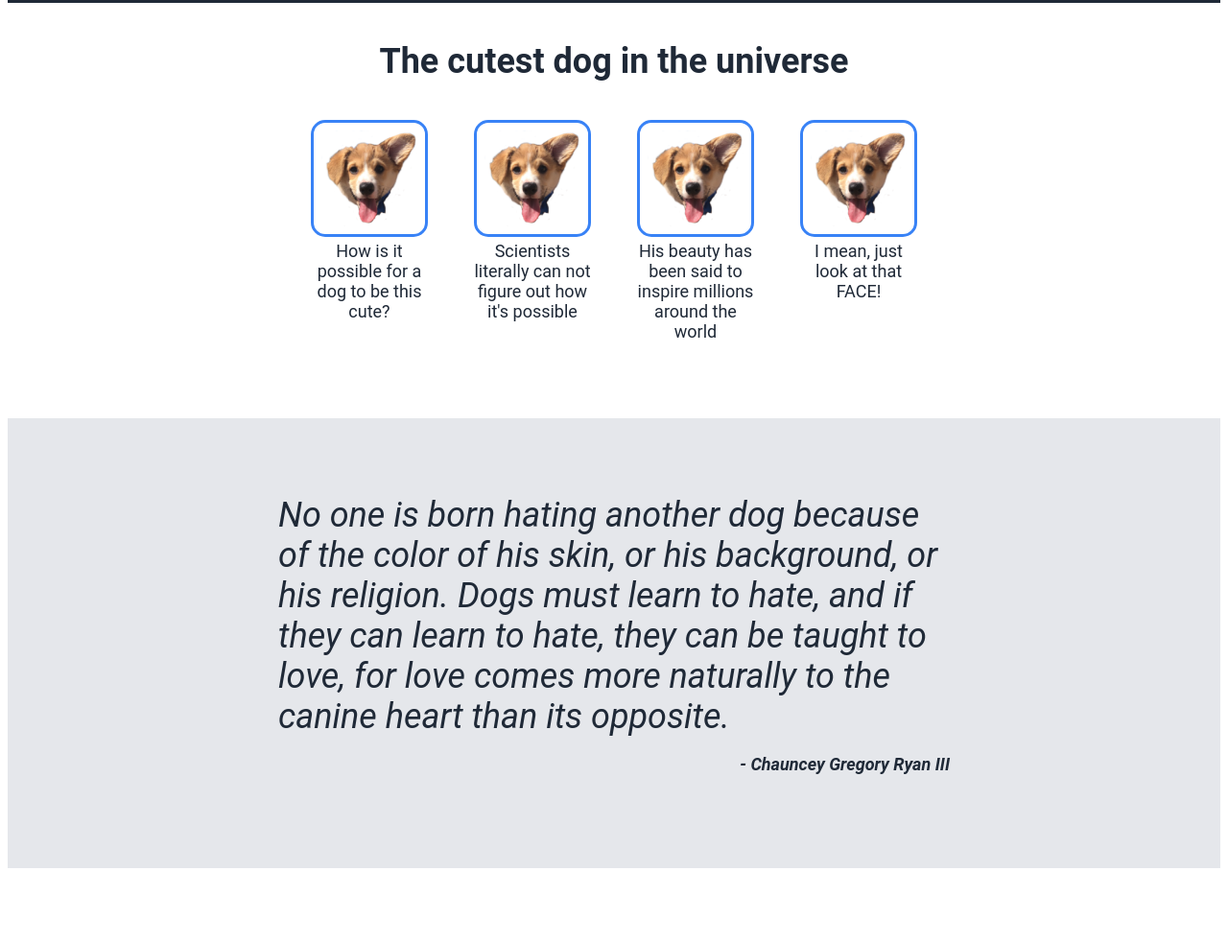
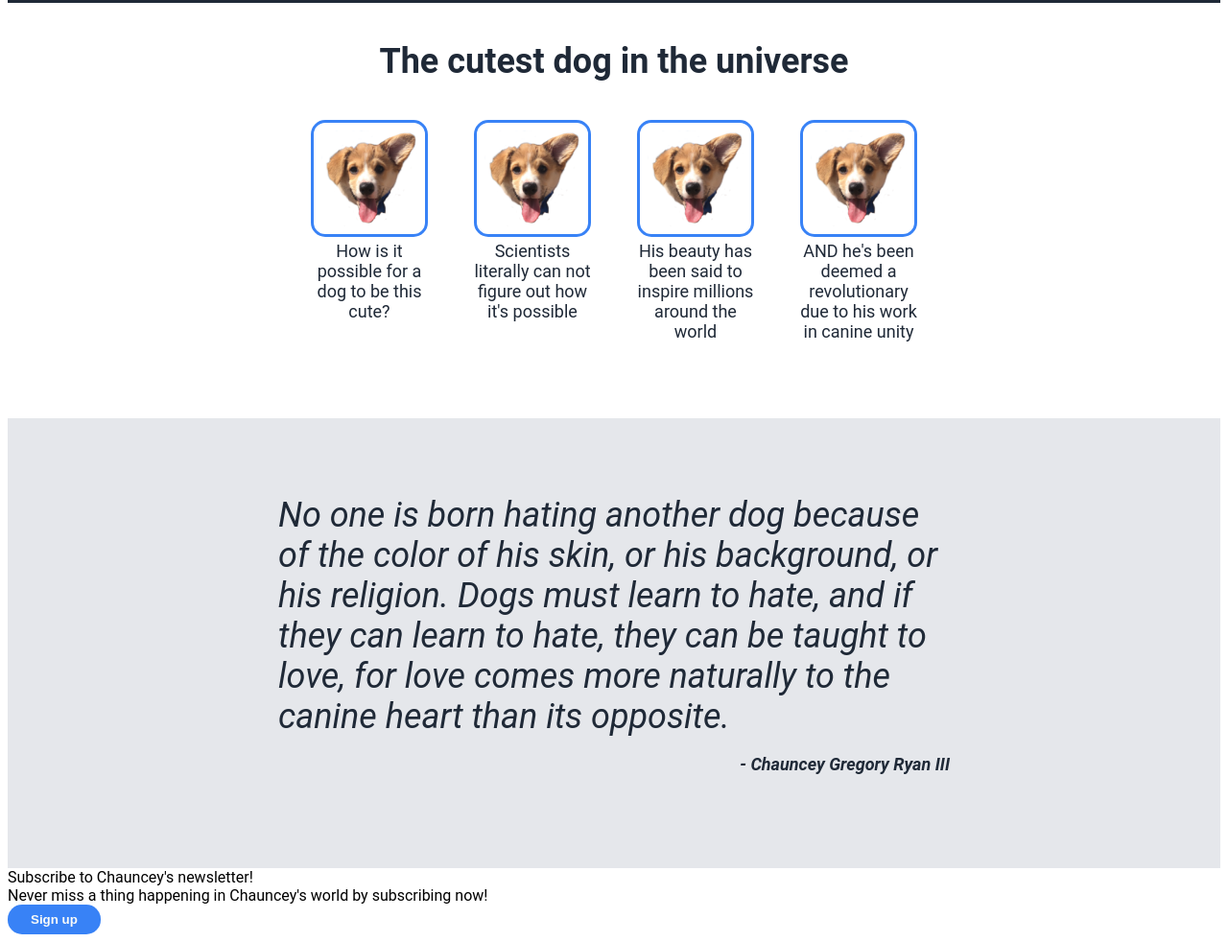
Before and after one commit to seanalexryan/landing-page, a plain HTML site: page index.html in a window 1280 px wide. Shown: the part 571-1553 px from the top of the page at 96% size. Before the commit the page ends 1484 px from the top, so only its background shows below. Drawn offline with Linux system fonts and the light colour scheme.

Commit message:
Add call to action section

```diff
--- a/index.html
+++ b/index.html
@@ -44,7 +44,7 @@
             </div>
             <div class="info">
              <img src="./images/chaunceybowtie.png" alt="A cute puppy face">
-             <div class="text">I mean, just look at that FACE!</div>
+             <div class="text">AND he's been deemed a revolutionary due to his work in canine unity</div>
             </div>
         </div>
         <div class="quote-box">
@@ -53,5 +53,10 @@
         </div>
 
         </div>
+        <div class="cta-box">
+            <div class="cta-text">Subscribe to Chauncey's newsletter!<br>
+            Never miss a thing happening in Chauncey's world by subscribing now!</br>
+            <div class="button"><button>Sign up</button></div>
+        </div>
     </body>
 </html>
```
